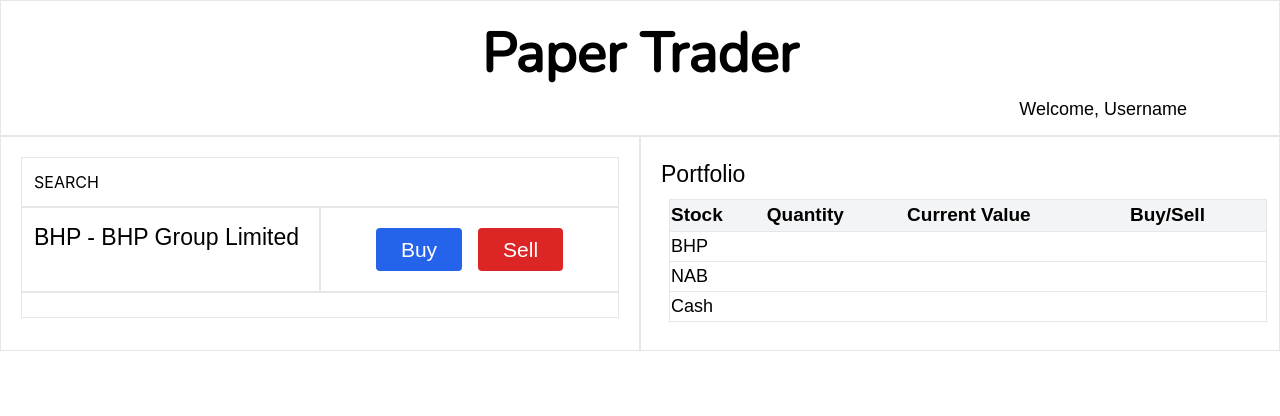
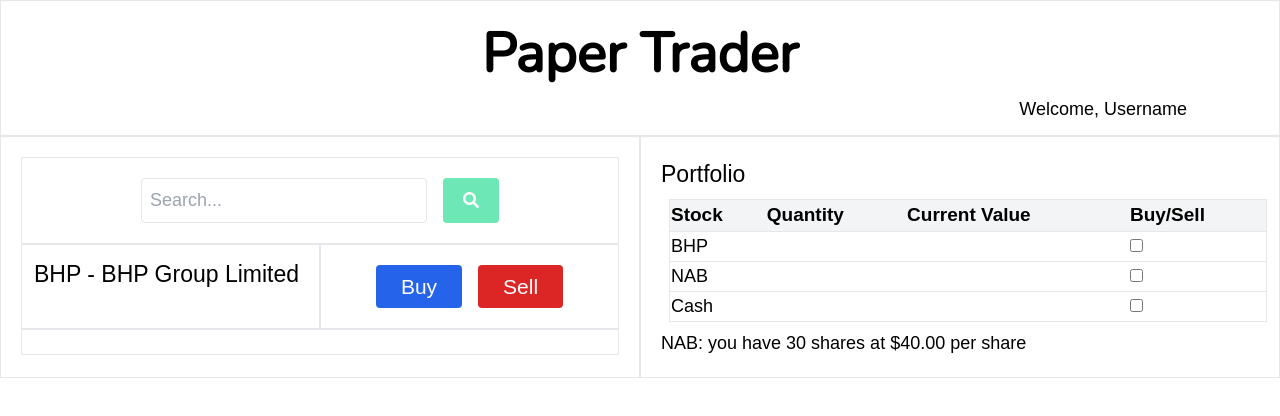
Before and after one commit to yuvischwartz/cohort12a-project04-stock-web, a React (Create React App) app: page / in a window 1280 px wide. Shown: the top 416 px of the page. Built offline with nearby package versions, Linux system fonts and the light colour scheme; a web font is replaced by a local one.

Commit message:
Fixed the search bar

```diff
--- a/src/App.js
+++ b/src/App.js
@@ -20,7 +20,10 @@ function App() {
 
 
               <div className={'grid grid-cols-12'}>
-                <div className={'col-span-12 border p-3'}>SEARCH</div>
+              <div className={'col-span-12 border p-3 flex justify-center'}>
+                <input type={'text'} placeholder={'Search...'} className={'border p-2 m-2 w-6/12 p-text rounded text-black'}></input>
+                <button className={'search-btn bg-green-300 hover:bg-green-200 m-2 pl-5 pr-5 rounded'}><i className={'fas fa-search text-white'}></i></button>
+              </div>
                <div className={'col-span-12 md:col-span-6 border p-3'}>
                  {/* Box 4 */}
                 <h1 className={'sub-title'}>BHP - BHP Group Limited</h1>
@@ -54,21 +57,31 @@ function App() {
               </tr>
               <tr className={'border p-text'}>
                 <td>BHP</td>
-                <td> </td>
-                <td> </td>
+              <td> </td>
+              <td> </td>
+                <td><input type={'checkbox'}></input></td>
               </tr>
               <tr className={'border p-text'}>
                 <td>NAB</td>
                 <td> </td>
-                <td> </td>
+              <td> </td>
+              <td><input type={'checkbox'}></input></td>
+
             </tr>
             <tr className={'border p-text'}>
                 <td>Cash</td>
                 <td> </td>
-                <td> </td>
+              <td> </td>
+              <td><input type={'checkbox'}></input></td>
               </tr>
           </table>
 
+          {/* Hidden */}
+
+          <div>
+
+            <h1 className={'p-text'}>NAB: you have 30 shares at $40.00 per share</h1>
+          </div>
 
             </div>
       </div>
--- a/src/index.css
+++ b/src/index.css
@@ -42,3 +42,9 @@ code {
   padding: 6px 25px;
   text-align: center;
 }
+
+/* .search-btn{
+  cursor: pointer;
+  padding: 6px 25px;
+  background-color: aqua;
+} */
```
